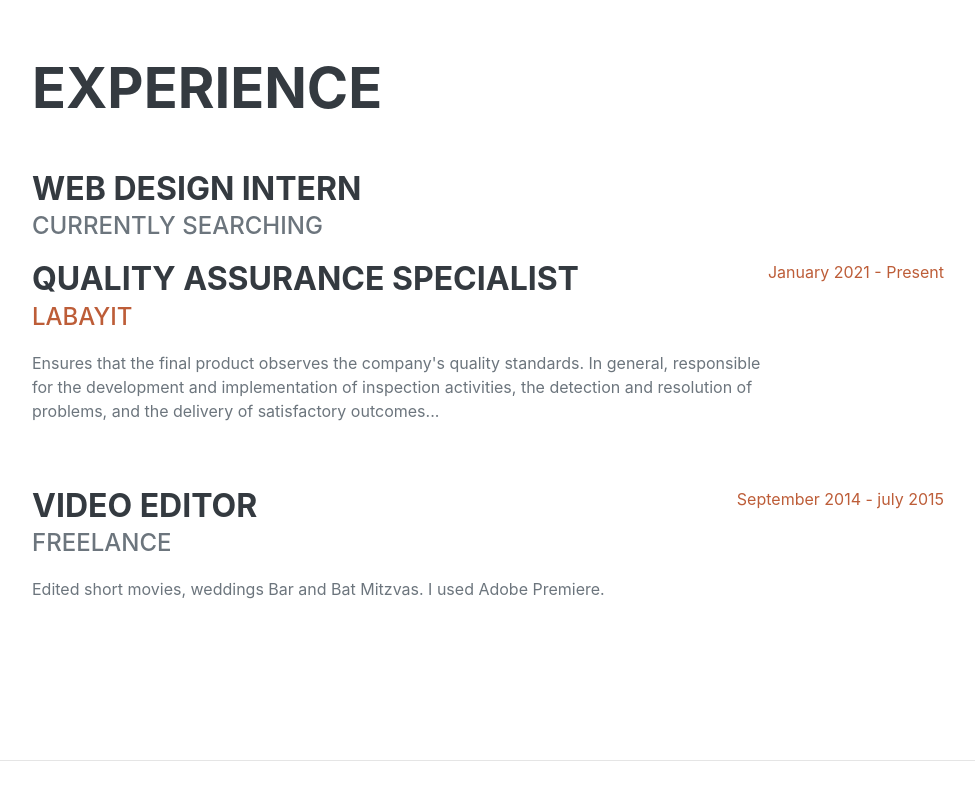
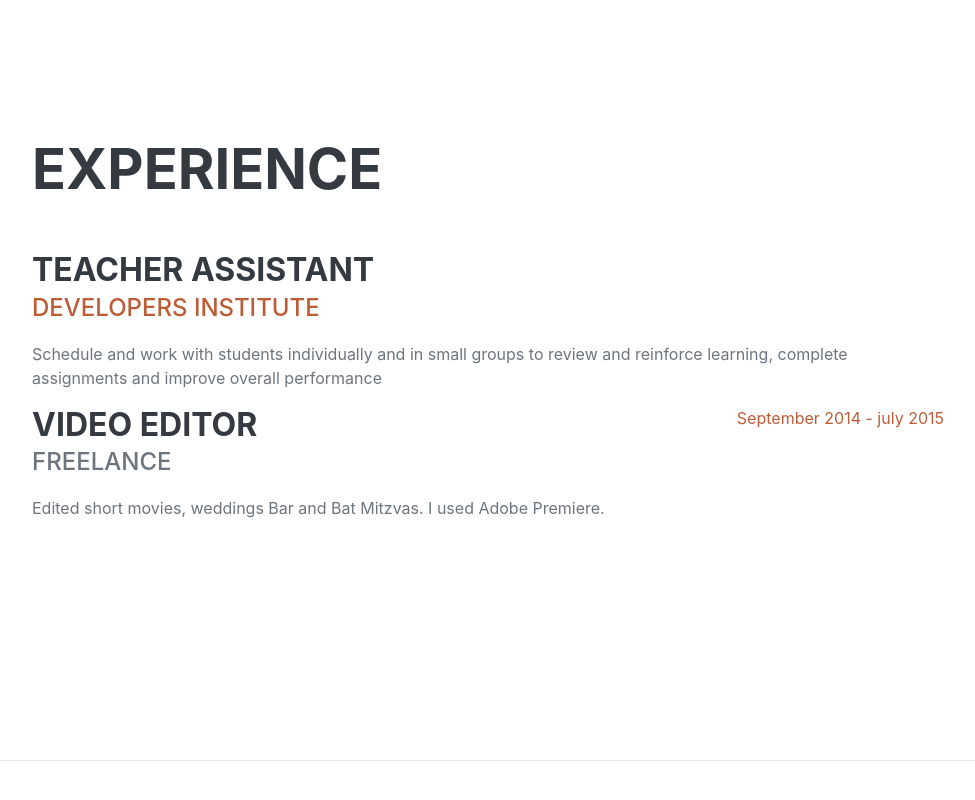
Before and after one commit to Amichaiz/Amichaiz.github.io, a plain HTML site: page index.html in a window 1280 px wide. Shown: the part 841-1641 px from the top of the page, without its empty margins (288-1263 px from the left). Drawn offline with nearby package versions, Linux system fonts and the light colour scheme; a web font is replaced by a local one.

Commit message:
Add files via upload

```diff
--- a/index.html
+++ b/index.html
@@ -91,15 +91,16 @@
                     </div> -->
                 <div class="d-flex flex-column flex-md-row justify-content-between">
                     <div class="flex-grow-1">
-                        <h3 class="mb-0">Web Design Intern</h3>
-                        <div class="subheading mb-3">Currently Searching</div>
-                        <p></p>
+                        <h3 class="mb-0">Teacher Assistant</h3>
+                        <div class="subheading mb-3"><a href="https://www.https://developers.institute/en/">Developers Institute</a></div>
+                        <p>Schedule and work with students individually and in small groups to review and reinforce learning,
+                             complete assignments and improve overall performance</p>
                     </div>
                     <div class="flex-shrink-0"><span class="text-primary"></span></div>
                 </div>
 
 
-                    <div class="d-flex flex-column flex-md-row justify-content-between mb-5">
+                    <!--<div class="d-flex flex-column flex-md-row justify-content-between mb-5">
                         <div class="flex-grow-1">
                             <h3 class="mb-0">quality assurance specialist</h3>
                             <div class="subheading mb-3"><a href="https://www.labayitgifts.com/">Labayit</a></div>
@@ -108,7 +109,7 @@
                                  and resolution of problems, and the delivery of satisfactory outcomes...</p>
                         </div>
                         <div class="flex-shrink-0"><span class="text-primary">January 2021 - Present</span></div>
-                    </div>
+                    </div>-->
 
 
                 <div class="d-flex flex-column flex-md-row justify-content-between mb-5">
```
